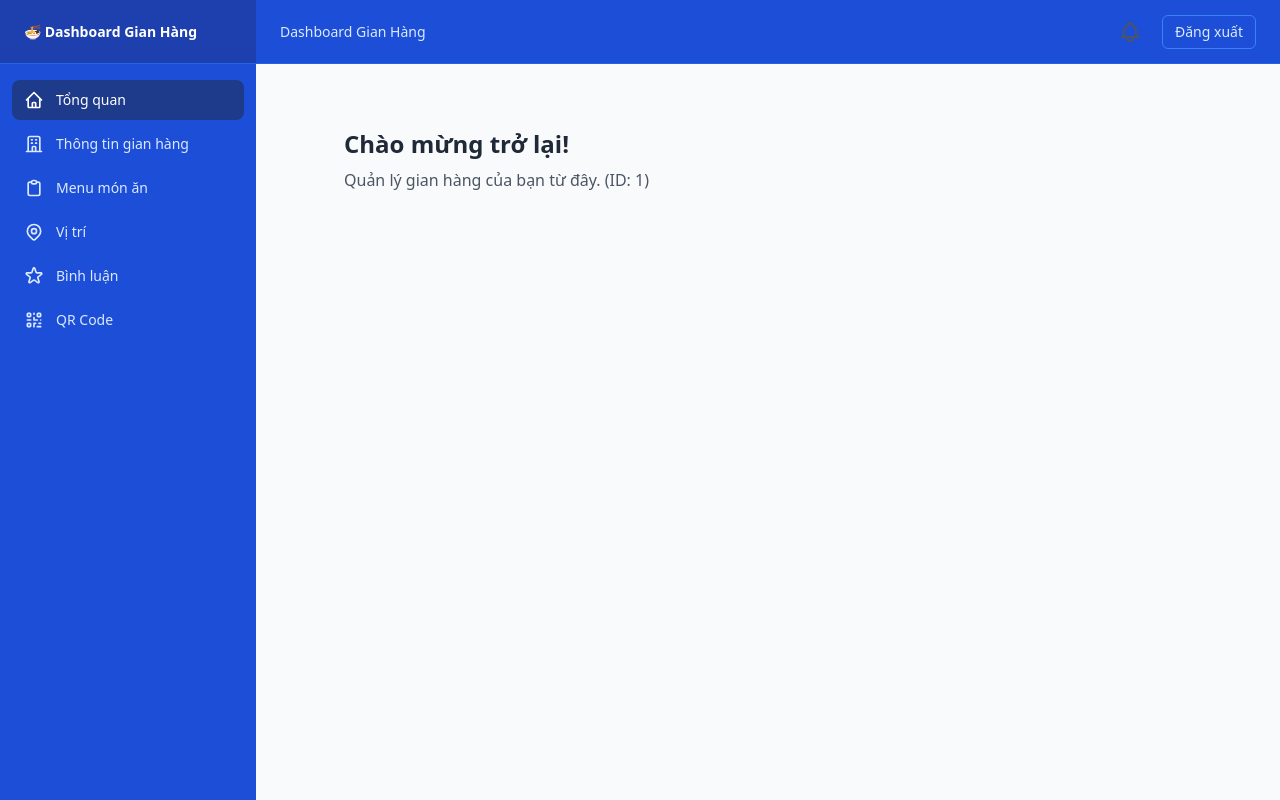
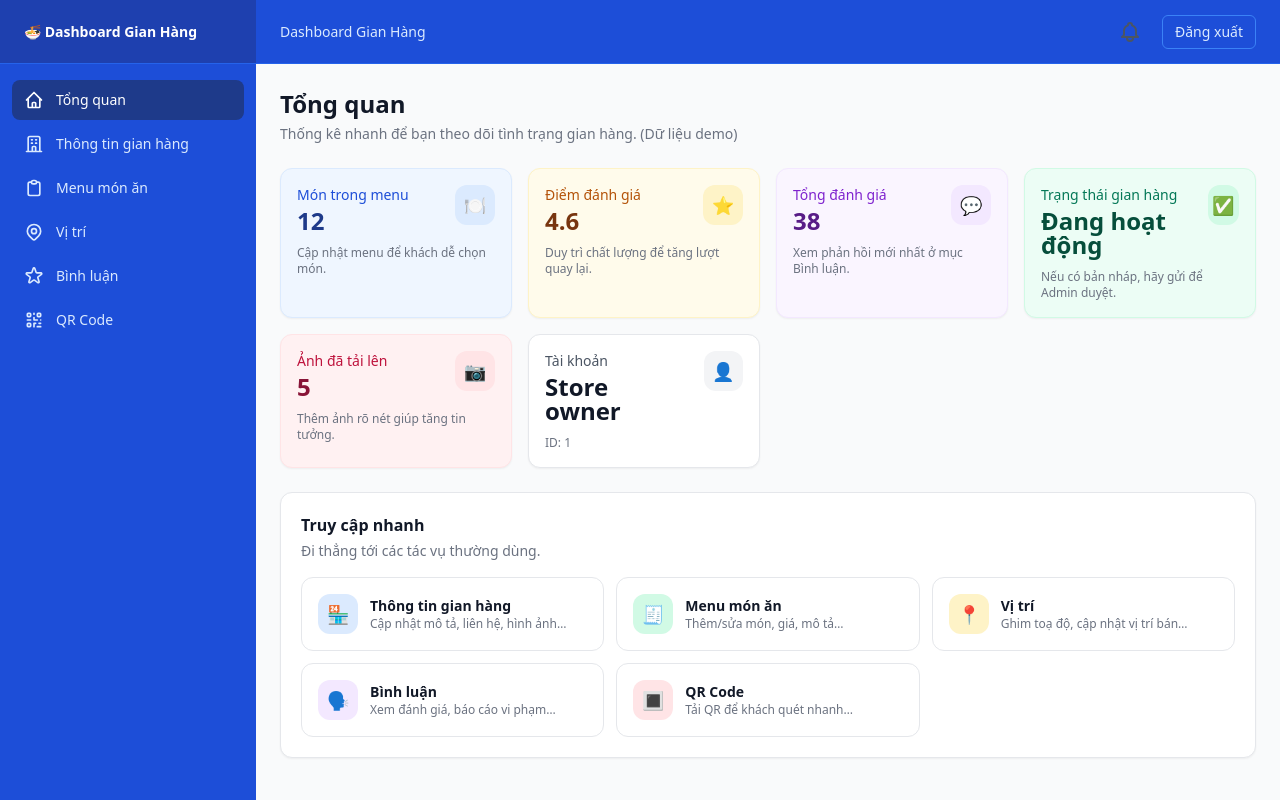
Before and after one commit to osshi24/seminar-street-food, a Next.js app in the folder apps/frontend/: page /dashboard in a window 1280 px wide. Built offline with nearby package versions, Linux system fonts and the light colour scheme; no server answers; sample sign-in values are in the browser's storage.

Commit message:
Update giao diện dashboard store owner

```diff
--- a/apps/frontend/src/app/(store-owner)/dashboard/page.tsx
+++ b/apps/frontend/src/app/(store-owner)/dashboard/page.tsx
@@ -1,8 +1,10 @@
 'use client';
 
 import { useEffect, useState } from 'react';
+import Link from 'next/link';
 import { useRouter } from 'next/navigation';
 import { getAccessToken } from '../../../lib/auth/session';
+import StatGrid, { type StatItem } from '../../../components/dashboard/StatGrid';
 
 interface TokenPayload {
   sub: string;
@@ -34,12 +36,157 @@ export default function DashboardPage() {
     }
   }, [router]);
 
+  const stats: StatItem[] = [
+    {
+      label: 'Món trong menu',
+      value: 12,
+      icon: '🍽️',
+      tone: 'blue',
+      helperText: 'Cập nhật menu để khách dễ chọn món.',
+    },
+    {
+      label: 'Điểm đánh giá',
+      value: '4.6',
+      icon: '⭐',
+      tone: 'amber',
+      helperText: 'Duy trì chất lượng để tăng lượt quay lại.',
+    },
+    {
+      label: 'Tổng đánh giá',
+      value: 38,
+      icon: '💬',
+      tone: 'purple',
+      helperText: 'Xem phản hồi mới nhất ở mục Bình luận.',
+    },
+    {
+      label: 'Trạng thái gian hàng',
+      value: 'Đang hoạt động',
+      icon: '✅',
+      tone: 'emerald',
+      helperText: 'Nếu có bản nháp, hãy gửi để Admin duyệt.',
+    },
+    {
+      label: 'Ảnh đã tải lên',
+      value: 5,
+      icon: '📷',
+      tone: 'rose',
+      helperText: 'Thêm ảnh rõ nét giúp tăng tin tưởng.',
+    },
+    {
+      label: 'Tài khoản',
+      value: 'Store owner',
+      icon: '👤',
+      tone: 'neutral',
+      helperText: accountId ? `ID: ${accountId}` : '—',
+    },
+  ];
+
   return (
-    <div className="mx-auto max-w-4xl px-6 py-10">
-      <h2 className="text-2xl font-bold text-gray-800">Chào mừng trở lại!</h2>
-      <p className="mt-2 text-gray-600">
-        Quản lý gian hàng của bạn từ đây. (ID: {accountId})
-      </p>
+    <div className="mx-auto max-w-6xl space-y-6">
+      <div>
+        <h1 className="text-2xl font-bold text-gray-900">Tổng quan</h1>
+        <p className="mt-1 text-sm text-gray-500">
+          Thống kê nhanh để bạn theo dõi tình trạng gian hàng. (Dữ liệu demo)
+        </p>
+      </div>
+
+      <StatGrid stats={stats} />
+
+      <div className="rounded-xl border border-gray-200 bg-white p-5 shadow-sm">
+        <div className="flex items-start justify-between gap-4">
+          <div>
+            <h2 className="text-base font-semibold text-gray-900">Truy cập nhanh</h2>
+            <p className="mt-1 text-sm text-gray-500">Đi thẳng tới các tác vụ thường dùng.</p>
+          </div>
+        </div>
+
+        <div className="mt-4 grid gap-3 sm:grid-cols-2 lg:grid-cols-3">
+          <Link
+            href="/dashboard/store"
+            className="group rounded-xl border border-gray-200 p-4 hover:border-blue-200 hover:bg-blue-50 transition-colors"
+          >
+            <div className="flex items-center gap-3">
+              <div className="grid h-10 w-10 place-items-center rounded-xl bg-blue-100 text-blue-800">
+                <span className="text-lg leading-none">🏪</span>
+              </div>
+              <div className="min-w-0">
+                <div className="text-sm font-semibold text-gray-900 group-hover:text-blue-900">
+                  Thông tin gian hàng
+                </div>
+                <div className="text-xs text-gray-500">Cập nhật mô tả, liên hệ, hình ảnh…</div>
+              </div>
+            </div>
+          </Link>
+
+          <Link
+            href="/dashboard/store/menu"
+            className="group rounded-xl border border-gray-200 p-4 hover:border-emerald-200 hover:bg-emerald-50 transition-colors"
+          >
+            <div className="flex items-center gap-3">
+              <div className="grid h-10 w-10 place-items-center rounded-xl bg-emerald-100 text-emerald-800">
+                <span className="text-lg leading-none">🧾</span>
+              </div>
+              <div className="min-w-0">
+                <div className="text-sm font-semibold text-gray-900 group-hover:text-emerald-900">
+                  Menu món ăn
+                </div>
+                <div className="text-xs text-gray-500">Thêm/sửa món, giá, mô tả…</div>
+              </div>
+            </div>
+          </Link>
+
+          <Link
+            href="/dashboard/location"
+            className="group rounded-xl border border-gray-200 p-4 hover:border-amber-200 hover:bg-amber-50 transition-colors"
+          >
+            <div className="flex items-center gap-3">
+              <div className="grid h-10 w-10 place-items-center rounded-xl bg-amber-100 text-amber-800">
+                <span className="text-lg leading-none">📍</span>
+              </div>
+              <div className="min-w-0">
+                <div className="text-sm font-semibold text-gray-900 group-hover:text-amber-900">
+                  Vị trí
+                </div>
+                <div className="text-xs text-gray-500">Ghim toạ độ, cập nhật vị trí bán…</div>
+              </div>
+            </div>
+          </Link>
+
+          <Link
+            href="/dashboard/reviews"
+            className="group rounded-xl border border-gray-200 p-4 hover:border-purple-200 hover:bg-purple-50 transition-colors"
+          >
+            <div className="flex items-center gap-3">
+              <div className="grid h-10 w-10 place-items-center rounded-xl bg-purple-100 text-purple-800">
+                <span className="text-lg leading-none">🗣️</span>
+              </div>
+              <div className="min-w-0">
+                <div className="text-sm font-semibold text-gray-900 group-hover:text-purple-900">
+                  Bình luận
+                </div>
+                <div className="text-xs text-gray-500">Xem đánh giá, báo cáo vi phạm…</div>
+              </div>
+            </div>
+          </Link>
+
+          <Link
+            href="/dashboard/qr"
+            className="group rounded-xl border border-gray-200 p-4 hover:border-rose-200 hover:bg-rose-50 transition-colors"
+          >
+            <div className="flex items-center gap-3">
+              <div className="grid h-10 w-10 place-items-center rounded-xl bg-rose-100 text-rose-800">
+                <span className="text-lg leading-none">🔳</span>
+              </div>
+              <div className="min-w-0">
+                <div className="text-sm font-semibold text-gray-900 group-hover:text-rose-900">
+                  QR Code
+                </div>
+                <div className="text-xs text-gray-500">Tải QR để khách quét nhanh…</div>
+              </div>
+            </div>
+          </Link>
+        </div>
+      </div>
     </div>
   );
 }
--- /dev/null
+++ b/apps/frontend/src/components/dashboard/StatGrid.tsx
@@ -0,0 +1,97 @@
+'use client';
+
+import type { ReactNode } from 'react';
+
+type StatTone = 'neutral' | 'blue' | 'emerald' | 'amber' | 'purple' | 'rose';
+
+export interface StatItem {
+  label: string;
+  value: ReactNode;
+  icon?: ReactNode;
+  helperText?: ReactNode;
+  tone?: StatTone;
+}
+
+const TONE_STYLES: Record<
+  StatTone,
+  { cardBg: string; border: string; labelText: string; valueText: string; iconBg: string }
+> = {
+  neutral: {
+    cardBg: 'bg-white',
+    border: 'border-gray-200',
+    labelText: 'text-gray-600',
+    valueText: 'text-gray-900',
+    iconBg: 'bg-gray-100 text-gray-700',
+  },
+  blue: {
+    cardBg: 'bg-blue-50',
+    border: 'border-blue-100',
+    labelText: 'text-blue-700',
+    valueText: 'text-blue-900',
+    iconBg: 'bg-blue-100 text-blue-800',
+  },
+  emerald: {
+    cardBg: 'bg-emerald-50',
+    border: 'border-emerald-100',
+    labelText: 'text-emerald-700',
+    valueText: 'text-emerald-900',
+    iconBg: 'bg-emerald-100 text-emerald-800',
+  },
+  amber: {
+    cardBg: 'bg-amber-50',
+    border: 'border-amber-100',
+    labelText: 'text-amber-700',
+    valueText: 'text-amber-900',
+    iconBg: 'bg-amber-100 text-amber-800',
+  },
+  purple: {
+    cardBg: 'bg-purple-50',
+    border: 'border-purple-100',
+    labelText: 'text-purple-700',
+    valueText: 'text-purple-900',
+    iconBg: 'bg-purple-100 text-purple-800',
+  },
+  rose: {
+    cardBg: 'bg-rose-50',
+    border: 'border-rose-100',
+    labelText: 'text-rose-700',
+    valueText: 'text-rose-900',
+    iconBg: 'bg-rose-100 text-rose-800',
+  },
+};
+
+export default function StatGrid({ stats }: { stats: StatItem[] }) {
+  return (
+    <div className="grid gap-4 sm:grid-cols-2 lg:grid-cols-4">
+      {stats.map((stat) => {
+        const tone = stat.tone ?? 'neutral';
+        const s = TONE_STYLES[tone];
+
+        return (
+          <div
+            key={stat.label}
+            className={`rounded-xl border p-4 shadow-sm ${s.cardBg} ${s.border}`}
+          >
+            <div className="flex items-start justify-between gap-4">
+              <div className="min-w-0">
+                <div className={`text-sm font-medium ${s.labelText}`}>{stat.label}</div>
+                <div className={`mt-1 text-2xl font-bold leading-none ${s.valueText}`}>
+                  {stat.value}
+                </div>
+              </div>
+              {stat.icon && (
+                <div className={`grid h-10 w-10 place-items-center rounded-xl ${s.iconBg}`}>
+                  <span className="text-lg leading-none">{stat.icon}</span>
+                </div>
+              )}
+            </div>
+
+            {stat.helperText && (
+              <div className="mt-3 text-xs text-gray-500">{stat.helperText}</div>
+            )}
+          </div>
+        );
+      })}
+    </div>
+  );
+}
```
